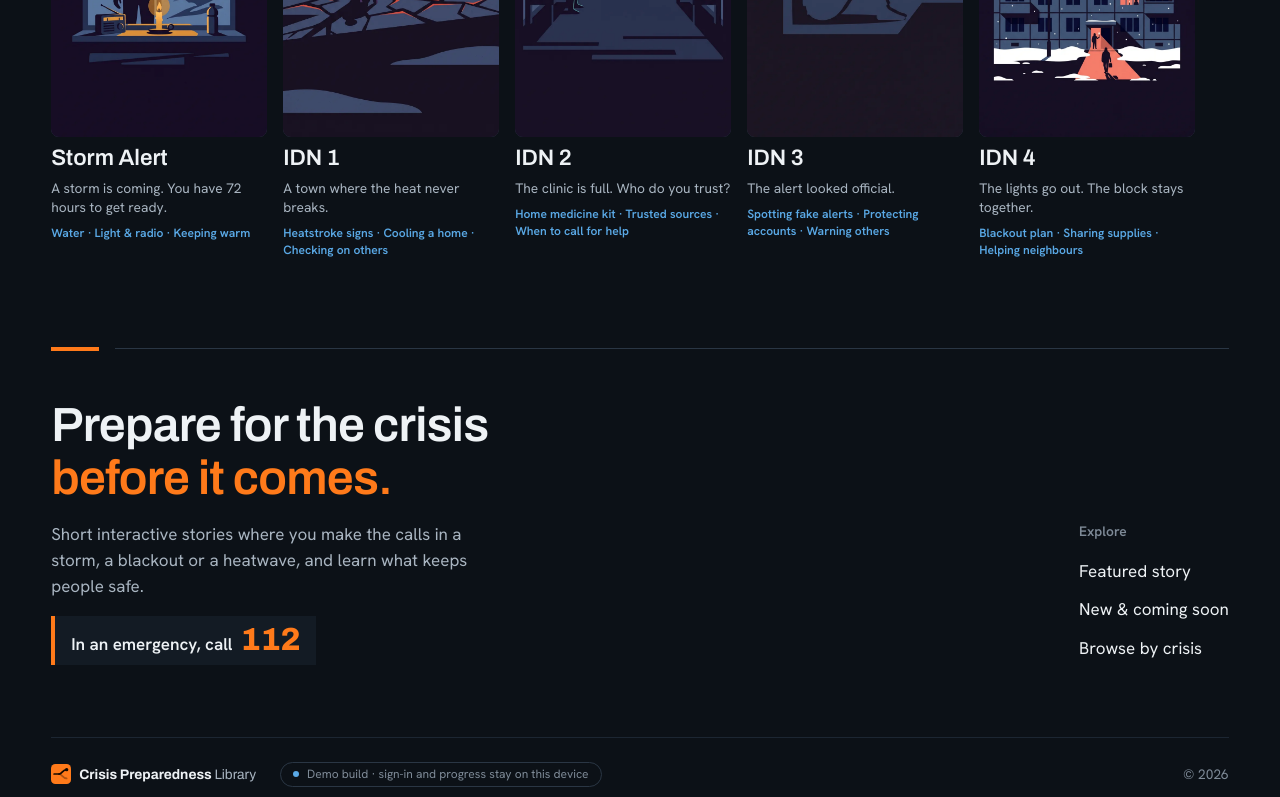
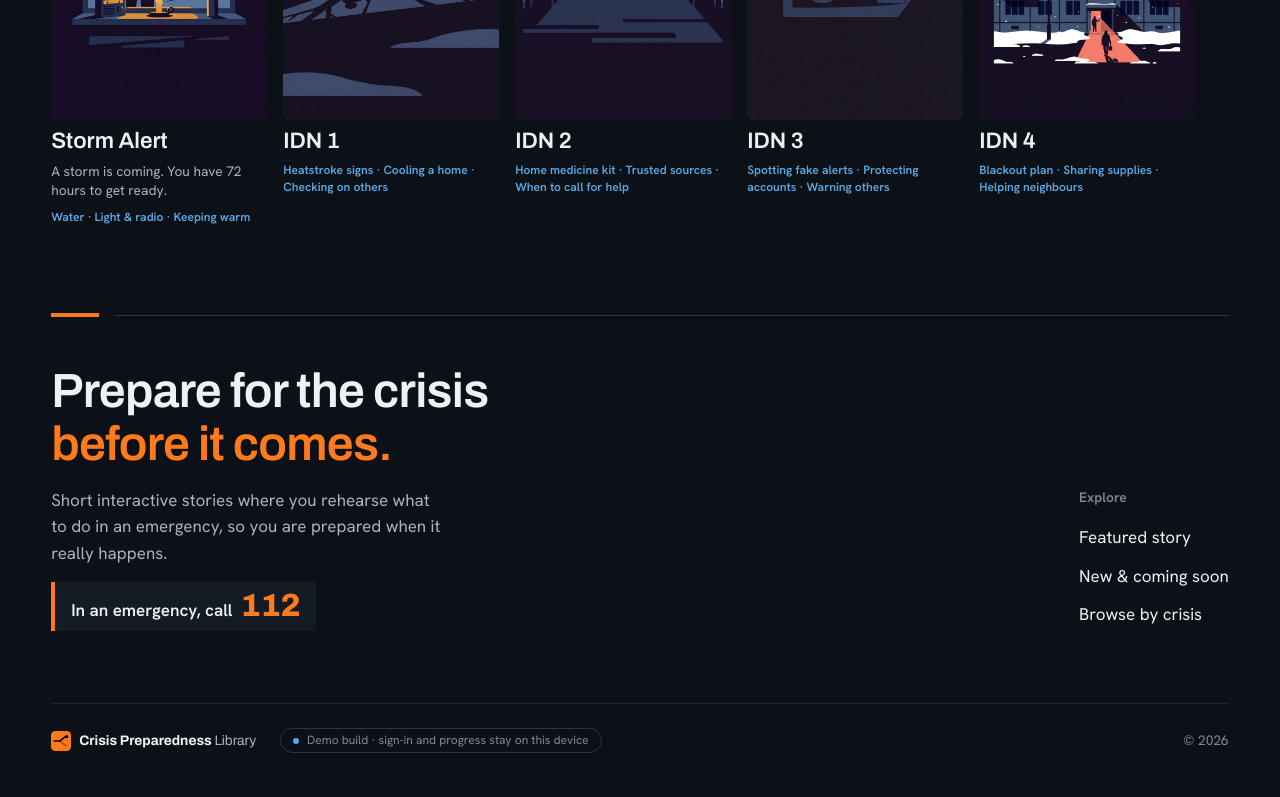
Before and after one commit to InteractiveDigitalNarrative/interactivedigitalnarrative.github.io, a React (Vite) app: page / in a window 1280 px wide. Shown: the part 1632-2429 px from the top of the page. Built offline with nearby package versions, Linux system fonts and the light colour scheme.

Commit message:
Hide taglines on coming-soon stories and reword the footer

```diff
--- a/src/components/Footer.jsx
+++ b/src/components/Footer.jsx
@@ -22,8 +22,8 @@ function Footer() {
             Prepare for the crisis <em>before it comes.</em>
           </p>
           <p className="footer-about">
-            Short interactive stories where you make the calls in a storm, a blackout or a heatwave, and learn what
-            keeps people safe.
+            Short interactive stories where you rehearse what to do in an emergency, so you are prepared when it
+            really happens.
           </p>
           <p className="footer-112">
             In an emergency, call <a href="tel:112">112</a>
--- a/src/components/PosterCard.jsx
+++ b/src/components/PosterCard.jsx
@@ -27,7 +27,7 @@ function PosterCard({ story, progress, onOpen }) {
         )}
       </span>
       <span className="poster-title">{story.title}</span>
-      <span className="poster-tagline">{story.tagline}</span>
+      {story.tagline && <span className="poster-tagline">{story.tagline}</span>}
       {story.skills?.length > 0 && <span className="poster-skills">{story.skills.join(' · ')}</span>}
     </button>
   )
--- a/src/components/StoryModal.jsx
+++ b/src/components/StoryModal.jsx
@@ -37,7 +37,7 @@ function StoryModal({ story, themes, progress, signedIn, onSignIn, onClose }) {
 
           <div className="modal-body">
             <h2 id="story-modal-title">{story.title}</h2>
-            <p className="modal-tagline">{story.tagline}</p>
+            {story.tagline && <p className="modal-tagline">{story.tagline}</p>}
             {story.synopsis && <p className="modal-synopsis">{story.synopsis}</p>}
             <SkillTags skills={story.skills} />
 
--- a/src/data/stories.json
+++ b/src/data/stories.json
@@ -25,7 +25,6 @@
   {
     "id": "idn-1",
     "title": "IDN 1",
-    "tagline": "A town where the heat never breaks.",
     "themes": [
       "heat"
     ],
@@ -45,7 +44,6 @@
   {
     "id": "idn-2",
     "title": "IDN 2",
-    "tagline": "The clinic is full. Who do you trust?",
     "themes": [
       "health"
     ],
@@ -65,7 +63,6 @@
   {
     "id": "idn-3",
     "title": "IDN 3",
-    "tagline": "The alert looked official.",
     "themes": [
       "scams-cyber"
     ],
@@ -85,7 +82,6 @@
   {
     "id": "idn-4",
     "title": "IDN 4",
-    "tagline": "The lights go out. The block stays together.",
     "themes": [
       "power-water",
       "community"
```
